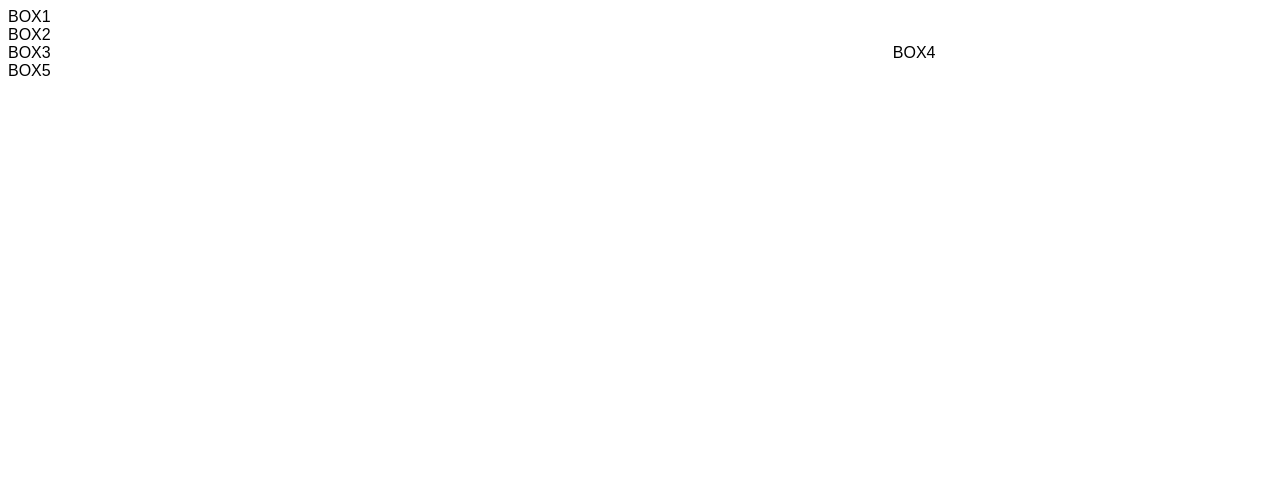
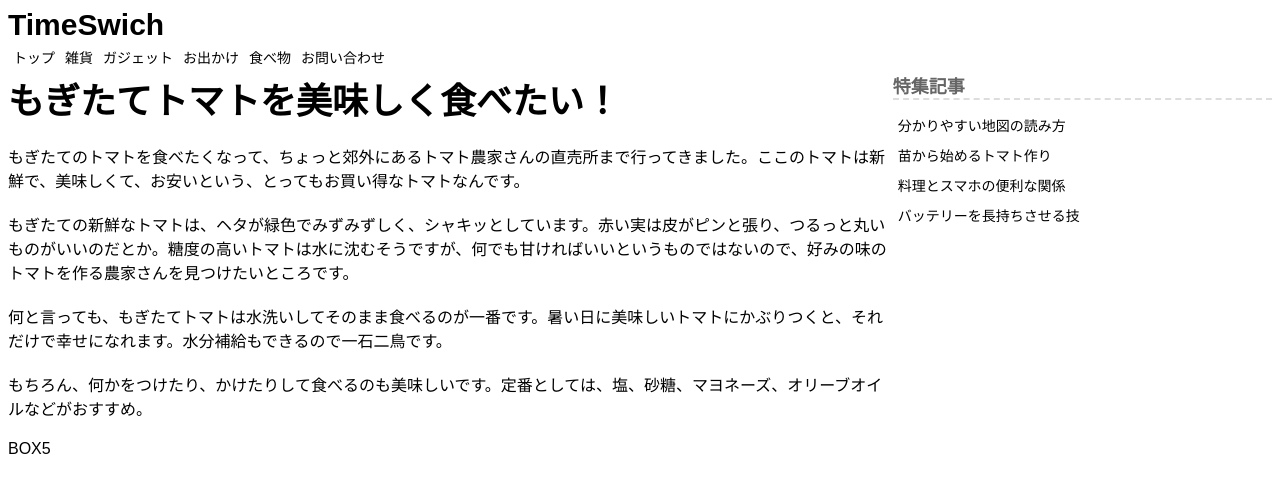
Before and after one commit to taka35/web_site_practice1, a plain HTML site: page index.html in a window 1280 px wide. Drawn offline with Linux system fonts and the light colour scheme.

Commit message:
ナビゲーション、サイドバー、記事作成

```diff
--- a/css/styles.css
+++ b/css/styles.css
@@ -2,6 +2,89 @@
 
 body	{font-family: 'メイリオ', 'Hiragino Kaku Gothic Pro', sans-serif}
 
+/* サイト名 */
+
+.site h1 a {
+  text-decoration: none;
+  color: #000000;
+}
+
+.site h1 {
+  margin: 0;
+  font-size: 30px;
+}
+
+/* ナビゲーション */
+
+.menu ul {
+  list-style: none;
+  margin: 0;
+  padding: 0;
+}
+
+.menu li a {
+  text-decoration: none;
+  font-size: 14px;
+  padding: 5px;
+  color: #000000;
+  display: block;
+}
+
+.menu li a:hover {
+  background-color: #eeeeee;
+}
+
+.menu li {
+  float: left;
+  width: auto;
+}
+
+.menu ul::after {
+  content: "";
+  display: block;
+  clear:both;
+}
+
+/* 記事 */
+
+.kiji h1 {
+  margin-top: 0;
+  margin-bottom: 20px;
+  font-size: 36px;
+}
+
+.kiji p {
+  margin-top: 0px;
+  margin-bottom: 20px;
+}
+
+/* サイドメニュー */
+
+.sidemenu h1 {
+  margin-top: 0;
+  margin-bottom: 10px;
+  border-bottom: dashed 2px #dddddd;
+  color: #666666;
+  font-size: 18px;
+}
+
+.sidemenu ul {
+  list-style: none;
+  margin: 0;
+  padding: 0;
+}
+
+.sidemenu li a {
+  text-decoration: none;
+  font-size: 14px;
+  padding: 5px;
+  color: #000000;
+  display: block;
+}
+
+.sidemenu li a:hover {
+  background-color: #eeeeee;
+}
 
 @media (min-width: 768px) {
 
--- a/index.html
+++ b/index.html
@@ -8,21 +8,51 @@
   </head>
   <body>
 
-    <div class="box1">
-    BOX1
+    <div class="box1"><!-- BOX1 -->
+      <div class="site">
+        <h1><a href="#">TimeSwich</a></h1>
+      </div>
     </div>
 
-    <div class="box2">
-    BOX2
+    <div class="box2"><!-- BOX2 -->
+      <nav class="menu">
+        <ul>
+          <li><a href="#">トップ</a></li>
+          <li><a href="#">雑貨</a></li>
+          <li><a href="#">ガジェット</a></li>
+          <li><a href="#">お出かけ</a></li>
+          <li><a href="#">食べ物</a></li>
+          <li><a href="#">お問い合わせ</a></li>
+        </ul>
+      </nav>
     </div>
 
     <div class="boxA">
-    <div class="box3">
-    BOX3
+    <div class="box3"><!-- BOX3 -->
+      <article class="kiji">
+        <h1>もぎたてトマトを美味しく食べたい！</h1>
+
+          <p>もぎたてのトマトを食べたくなって、ちょっと郊外にあるトマト農家さんの直売所まで行ってきました。ここのトマトは新鮮で、美味しくて、お安いという、とってもお買い得なトマトなんです。</p>
+
+          <p>もぎたての新鮮なトマトは、ヘタが緑色でみずみずしく、シャキッとしています。赤い実は皮がピンと張り、つるっと丸いものがいいのだとか。糖度の高いトマトは水に沈むそうですが、何でも甘ければいいというものではないので、好みの味のトマトを作る農家さんを見つけたいところです。</p>
+
+          <p>何と言っても、もぎたてトマトは水洗いしてそのまま食べるのが一番です。暑い日に美味しいトマトにかぶりつくと、それだけで幸せになれます。水分補給もできるので一石二鳥です。</p>
+
+          <p>もちろん、何かをつけたり、かけたりして食べるのも美味しいです。定番としては、塩、砂糖、マヨネーズ、オリーブオイルなどがおすすめ。</p>
+
+      </article>
     </div>
 
-    <div class="box4">
-    BOX4
+    <div class="box4"><!-- BOX4 -->
+      <aside class="sidemenu">
+        <h1>特集記事</h1>
+        <ul>
+          <li><a href="#">分かりやすい地図の読み方</a></li>
+          <li><a href="#">苗から始めるトマト作り</a></li>
+          <li><a href="#">料理とスマホの便利な関係</a></li>
+          <li><a href="#">バッテリーを長持ちさせる技</a></li>
+        </ul>
+      </aside>
     </div>
     </div>
 
```
